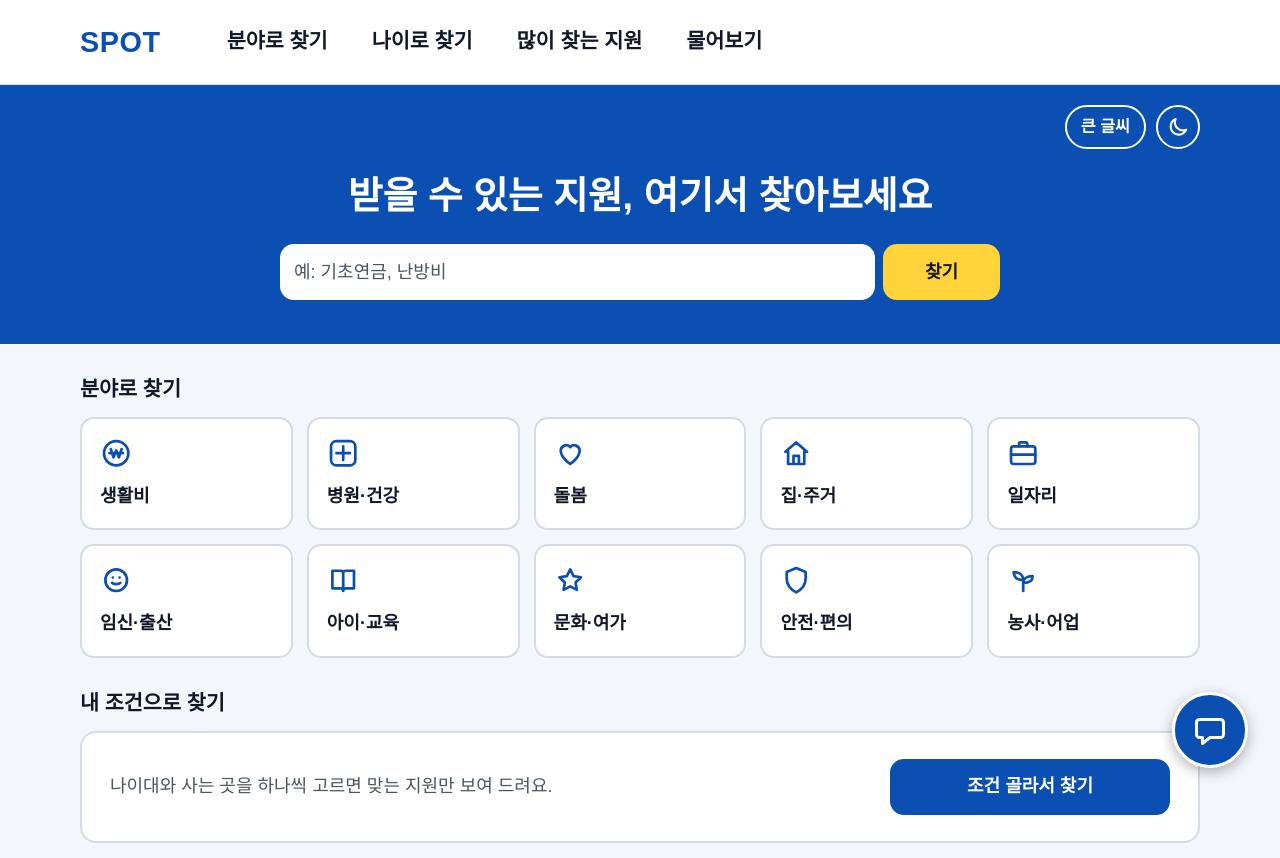
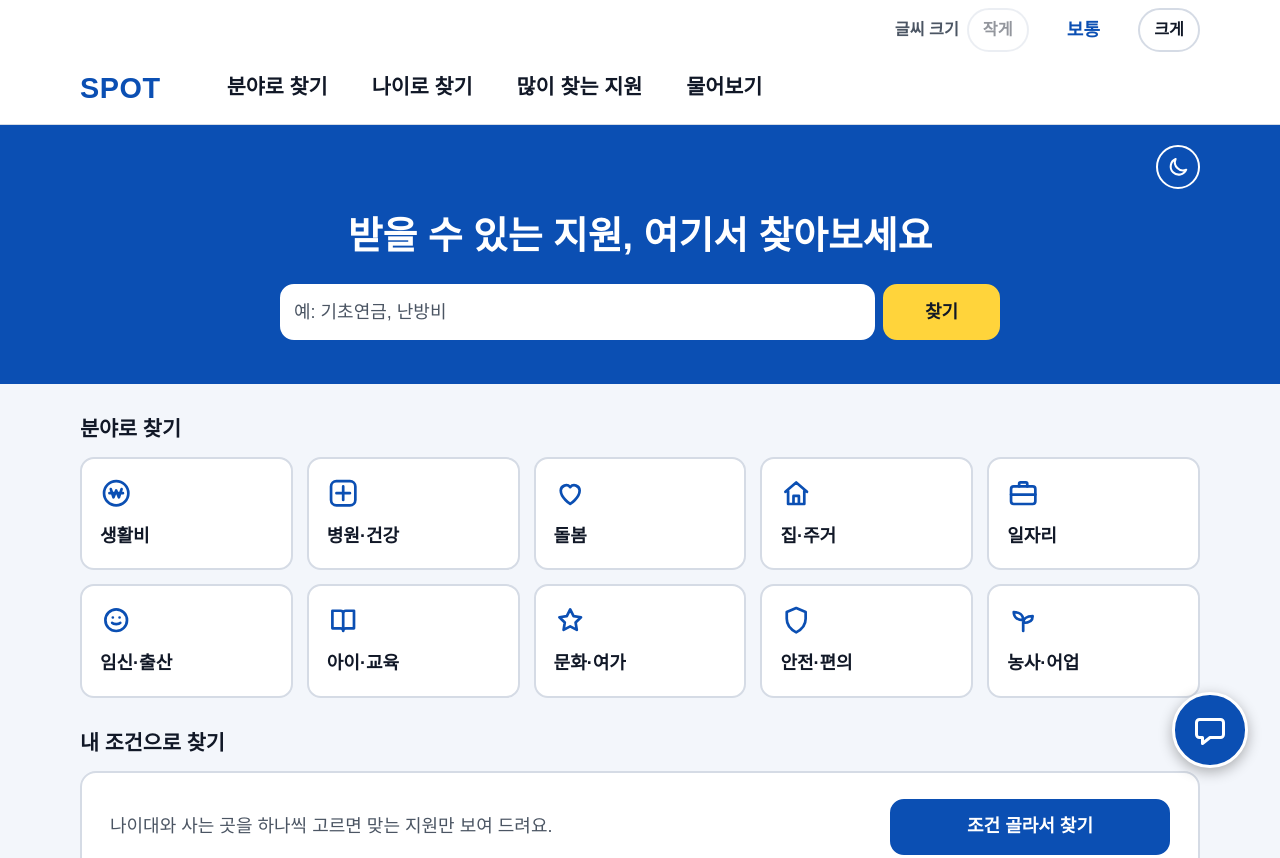
Before and after one commit to ginjuns/SPOT, a plain HTML site: page web/index.html in a window 1280 px wide. Shown: the top 858 px of the page. Drawn offline with Linux system fonts and the light colour scheme.

Commit message:
글씨 크기를 4단계로 조절하는 작게·크게 버튼 추가 (컴퓨터는 위쪽 메뉴 위 줄에 표시)

```diff
--- a/web/css/style.css
+++ b/web/css/style.css
@@ -145,7 +145,8 @@ p { margin: 0 0 10px; }
 .hero-pill[aria-pressed="true"] { background: var(--primary-text); color: var(--primary); }
 /* 아래쪽의 "또렷한 화면 링크 색" 규칙보다 우선하게 :not(.btn) 을 붙인다 */
 html[data-contrast="1"] a.hero-pill:not(.btn) { color: var(--primary-text); }
-.hero-toggles { display: flex; gap: 8px; }
+.hero-toggles { display: flex; flex-wrap: wrap; justify-content: flex-end; gap: 8px; }
+.hero-top { flex-wrap: wrap; gap: 8px; }   /* 글씨를 키워 자리가 모자라면 설정 버튼이 아랫줄로 내려간다 */
 /* 그림만 있는 둥근 버튼 (또렷한 화면). 이름은 aria-label 로 읽어 준다 */
 .hero-pill.icon { justify-content: center; width: 44px; padding: 0; }
 .hero-pill.icon svg { width: 1.35rem; height: 1.35rem; fill: none; stroke: currentColor; stroke-width: 2; stroke-linecap: round; stroke-linejoin: round; }
@@ -356,7 +357,15 @@ html[data-contrast="1"] .chat-fab:active { background: #ccb800; }
 
 /* ---------- 화면 설정: 큰 글씨, 또렷한 화면(고대비) ---------- */
 
-html[data-big="1"] { font-size: 24px; }
+/* 글씨 크기 4단계 (js/settings.js): 보통 18px, 조금 크게 20px, 크게 22px, 가장 크게 24px */
+html[data-size="1"] { font-size: 20px; }
+html[data-size="2"] { font-size: 22px; }
+html[data-size="3"] { font-size: 24px; }
+
+/* 글씨 크기 버튼 묶음: "글씨 [작게] [크게]" */
+.font-size { display: flex; align-items: center; gap: 6px; }
+.font-name { font-size: 0.9rem; font-weight: 700; }
+.font-size button[disabled] { opacity: 0.45; cursor: default; }
 
 html[data-contrast="1"] {
   --bg: #000000;
@@ -540,10 +549,11 @@ html[data-contrast="1"] a:not(.btn) { color: #ffe600; }
   }
   .site-nav-inner {
     display: flex;
+    flex-wrap: wrap;            /* 글씨를 가장 크게 해도 화면 밖으로 나가지 않게 */
     align-items: center;
-    gap: 48px;
+    column-gap: 48px;
     max-width: 1184px;
-    min-height: 84px;
+    min-height: 72px;
     margin: 0 auto;
     padding: 0 32px;
   }
@@ -562,6 +572,31 @@ html[data-contrast="1"] a:not(.btn) { color: #ffe600; }
     font-weight: 800;
     cursor: pointer;
   }
+  /* 메뉴 위의 얇은 줄: 오른쪽에 글씨 크기 */
+  .nav-util {
+    display: flex;
+    justify-content: flex-end;
+    max-width: 1184px;
+    margin: 0 auto;
+    padding: 8px 32px 0;
+  }
+  .nav-font { gap: 8px; }
+  .nav-font .font-name { color: var(--muted); }
+  .nav-font .font-level { min-width: 5.2em; text-align: center; font-weight: 700; color: var(--primary); }
+  .nav-pill {
+    min-height: 44px;
+    padding: 0 14px;
+    border: 2px solid var(--line);
+    border-radius: 999px;
+    background: var(--surface);
+    color: var(--text);
+    font: inherit;
+    font-size: 0.9rem;
+    font-weight: 700;
+    cursor: pointer;
+  }
+  .nav-pill:hover:not([disabled]) { border-color: var(--primary); color: var(--primary); }
+
   .site-menu-item { position: relative; }
   .site-menu-item.open .site-menu-btn { color: var(--primary); border-bottom-color: var(--primary); }
   /* 펼침 상자: 마우스를 올린 메뉴 하나만, 그 이름 바로 아래에 뜬다 */
@@ -588,5 +623,6 @@ html[data-contrast="1"] a:not(.btn) { color: #ffe600; }
 
   /* 시작 화면: 이름은 위쪽 메뉴에 있으므로 파란 띠에서는 빼고, 화면 설정 버튼만 오른쪽에 둔다 */
   .hero .brand { display: none; }
+  .hero .font-size { display: none; }   /* 글씨 크기는 위쪽 메뉴 줄에 있다 */
   .hero-top { justify-content: flex-end; }
 }
--- a/web/index.html
+++ b/web/index.html
@@ -17,9 +17,14 @@
     <header class="hero">
       <div class="hero-top">
         <p class="brand">SPOT</p>
-        <!-- 화면 설정: 큰 글씨, 또렷한 화면(어두운 바탕에 밝은 글씨) -->
+        <!-- 화면 설정: 글씨 크기(4단계), 또렷한 화면(어두운 바탕에 밝은 글씨) -->
         <div class="hero-toggles">
-          <button type="button" class="hero-pill" data-setting="big">큰 글씨<span class="state sr-only">꺼짐</span></button>
+          <div class="font-size" role="group" aria-label="글씨 크기">
+            <span class="font-name">글씨</span>
+            <button type="button" class="hero-pill" data-font="down">작게</button>
+            <span class="font-level sr-only" aria-live="polite">보통</span>
+            <button type="button" class="hero-pill" data-font="up">크게</button>
+          </div>
           <button type="button" class="hero-pill icon" data-setting="contrast" aria-label="또렷한 화면" title="또렷한 화면">
             <svg aria-hidden="true" viewBox="0 0 24 24"><path d="M20 14.5A8 8 0 0 1 9.5 4a8 8 0 1 0 10.5 10.5z"/></svg>
             <span class="state sr-only">꺼짐</span>
--- a/web/js/fab.js
+++ b/web/js/fab.js
@@ -12,8 +12,9 @@
   function syncSettings() {
     try {
       const inner = frame.contentDocument.documentElement;
-      ["data-big", "data-contrast"].forEach((name) => {
-        if (document.documentElement.hasAttribute(name)) inner.setAttribute(name, "1");
+      ["data-size", "data-contrast"].forEach((name) => {
+        const value = document.documentElement.getAttribute(name);
+        if (value) inner.setAttribute(name, value);
         else inner.removeAttribute(name);
       });
     } catch (e) {
@@ -55,6 +56,11 @@
     document.body.append(panel);
   }
 
+  // 채팅 창이 열려 있을 때 글씨 크기·또렷한 화면을 바꾸면 창 안도 바로 맞춘다 (js/settings.js 가 알린다)
+  document.addEventListener("spot-settings", () => {
+    if (frame) syncSettings();
+  });
+
   fab.addEventListener("click", (event) => {
     if (!wide.matches) return;   // 휴대폰: 채팅 화면으로 이동
     event.preventDefault();
--- a/web/js/nav.js
+++ b/web/js/nav.js
@@ -86,8 +86,25 @@
     top.addEventListener("click", () => open(index));
   });
 
+  // 메뉴 위의 얇은 줄 오른쪽: 글씨 크기 (복지로처럼. 누르기는 js/settings.js 가 처리한다)
+  const util = el("div", "nav-util");
+  const fontBox = el("div", "font-size nav-font");
+  fontBox.setAttribute("role", "group");
+  fontBox.setAttribute("aria-label", "글씨 크기");
+  const fontName = el("span", "font-name", "글씨 크기");
+  const level = el("span", "font-level");
+  level.setAttribute("aria-live", "polite");
+  const down = el("button", "nav-pill", "작게");
+  down.type = "button";
+  down.dataset.font = "down";
+  const up = el("button", "nav-pill", "크게");
+  up.type = "button";
+  up.dataset.font = "up";
+  fontBox.append(fontName, down, level, up);
+  util.append(fontBox);
+
   inner.append(logo, menu);
-  header.append(inner);
+  header.append(util, inner);
   document.body.prepend(header);
 
   // ---------- 열고 닫기 (한 번에 하나만) ----------
--- a/web/js/settings.js
+++ b/web/js/settings.js
@@ -1,31 +1,54 @@
-// 큰 글씨·고대비 설정. 모든 화면의 <head>에서 먼저 불러서, 화면이 그려지기 전에 적용한다.
+// 글씨 크기·고대비 설정. 모든 화면의 <head>에서 먼저 불러서, 화면이 그려지기 전에 적용한다.
 // 설정만 localStorage 에 저장한다 (대화 내용은 저장하지 않는다). 저장이 막혀 있어도 동작한다.
 (function () {
   "use strict";
-  const KEYS = { big: "spot-big", contrast: "spot-contrast" };
+  const KEYS = { size: "spot-size", contrast: "spot-contrast", oldBig: "spot-big" };
   const root = document.documentElement;
 
-  function read(name) {
+  // 글씨 크기 단계. 실제 크기는 style.css 의 html[data-size] 규칙 (18px · 20px · 22px · 24px)
+  const SIZE_NAMES = ["보통", "조금 크게", "크게", "가장 크게"];
+  const MAX_SIZE = SIZE_NAMES.length - 1;
+
+  function load(key) {
     try {
-      return localStorage.getItem(KEYS[name]) === "1";
+      return localStorage.getItem(key);
     } catch (e) {
-      return false;
+      return null;
     }
   }
 
-  function apply(name, on) {
-    if (on) root.setAttribute("data-" + name, "1");
-    else root.removeAttribute("data-" + name);
-  }
-
-  function set(name, on) {
-    apply(name, on);
+  function save(key, value) {
     try {
-      localStorage.setItem(KEYS[name], on ? "1" : "0");
+      localStorage.setItem(key, value);
     } catch (e) {
       // 저장이 안 되면 이번 화면에서만 적용된다
     }
   }
+
+  function readSize() {
+    const saved = parseInt(load(KEYS.size), 10);
+    if (saved >= 0 && saved <= MAX_SIZE) return saved;
+    return load(KEYS.oldBig) === "1" ? MAX_SIZE : 0;   // 예전 [큰 글씨]를 켜 두었던 사람은 가장 크게
+  }
+
+  function applySize(level) {
+    if (level > 0) root.setAttribute("data-size", String(level));
+    else root.removeAttribute("data-size");
+  }
+
+  function applyContrast(on) {
+    if (on) root.setAttribute("data-contrast", "1");
+    else root.removeAttribute("data-contrast");
+  }
+
+  // 설정이 바뀌었음을 알린다 (컴퓨터의 작은 채팅 창이 똑같이 맞추도록, js/fab.js)
+  function changed() {
+    document.dispatchEvent(new Event("spot-settings"));
+  }
+
+  let size = readSize();
+  applySize(size);
+  applyContrast(load(KEYS.contrast) === "1");
 
   // 홈 화면에 추가(PWA)를 위한 서비스 워커 등록. 지원하지 않는 브라우저에서는 그냥 넘어간다.
   if ("serviceWorker" in navigator) {
@@ -34,29 +57,54 @@
     });
   }
 
-  apply("big", read("big"));
-  apply("contrast", read("contrast"));
+  // 글씨 크기 버튼과 지금 단계 표시를 모두 맞춘다 (시작 화면과 위쪽 메뉴에 같은 버튼이 있을 수 있다)
+  function showSize() {
+    document.querySelectorAll("[data-font]").forEach((button) => {
+      const up = button.getAttribute("data-font") === "up";
+      button.disabled = up ? size >= MAX_SIZE : size <= 0;
+    });
+    document.querySelectorAll(".font-level").forEach((node) => {
+      node.textContent = SIZE_NAMES[size];
+    });
+  }
 
-  // 시작 화면의 전환 버튼: <button data-setting="big"> 처럼 쓴다
+  function showContrast() {
+    const on = root.hasAttribute("data-contrast");
+    document.querySelectorAll('[data-setting="contrast"]').forEach((button) => {
+      button.setAttribute("aria-pressed", on ? "true" : "false");
+      const state = button.querySelector(".state");
+      if (state) state.textContent = on ? "켜짐" : "꺼짐";
+    });
+  }
+
+  // 버튼은 화면 안 어디에 있든(나중에 만들어진 위쪽 메뉴 포함) 여기서 한 번에 받는다
+  //   <button data-font="down">작게</button> <span class="font-level"></span> <button data-font="up">크게</button>
+  //   <button data-setting="contrast">
+  document.addEventListener("click", (event) => {
+    const fontButton = event.target.closest("[data-font]");
+    if (fontButton) {
+      const next = size + (fontButton.getAttribute("data-font") === "up" ? 1 : -1);
+      if (next < 0 || next > MAX_SIZE) return;
+      size = next;
+      applySize(size);
+      save(KEYS.size, String(size));
+      showSize();
+      changed();
+      return;
+    }
+    const contrastButton = event.target.closest('[data-setting="contrast"]');
+    if (contrastButton) {
+      const on = !root.hasAttribute("data-contrast");
+      applyContrast(on);
+      save(KEYS.contrast, on ? "1" : "0");
+      showContrast();
+      changed();
+    }
+  });
+
   document.addEventListener("DOMContentLoaded", () => {
-    // 같은 설정의 버튼이 여러 개일 수 있으므로(위쪽 띠, 아래 설정) 누르면 모두 함께 바꿔 보여 준다
-    const buttons = document.querySelectorAll("[data-setting]");
-    const showAll = () => {
-      buttons.forEach((button) => {
-        const on = root.hasAttribute("data-" + button.getAttribute("data-setting"));
-        button.setAttribute("aria-pressed", on ? "true" : "false");
-        const state = button.querySelector(".state");
-        if (state) state.textContent = on ? "켜짐" : "꺼짐";
-      });
-    };
-    buttons.forEach((button) => {
-      const name = button.getAttribute("data-setting");
-      button.addEventListener("click", () => {
-        set(name, !root.hasAttribute("data-" + name));
-        showAll();
-      });
-    });
-    showAll();
+    showSize();
+    showContrast();
 
     // 인터넷이 끊기면 화면 위에 알린다. 다시 연결되면 저절로 사라진다.
     const banner = document.createElement("p");
--- a/web/service-worker.js
+++ b/web/service-worker.js
@@ -1,6 +1,6 @@
 // SPOT 서비스 워커: 화면 파일(HTML·CSS·JS·아이콘)만 캐시한다. API 응답은 캐시하지 않는다.
 // 화면 파일을 고쳐서 다시 배포할 때는 아래 버전 숫자를 올린다 (옛 캐시가 지워진다).
-const CACHE = "spot-v13";
+const CACHE = "spot-v14";
 
 const SCREEN_FILES = [
   "./",
```
Also changed, not shown: 2 other files.
